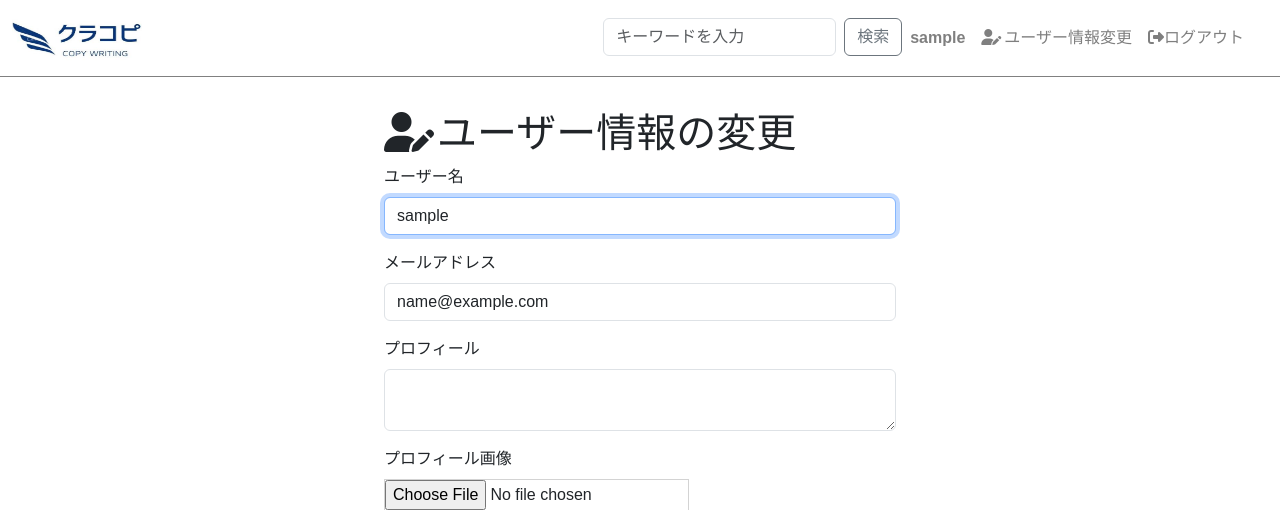
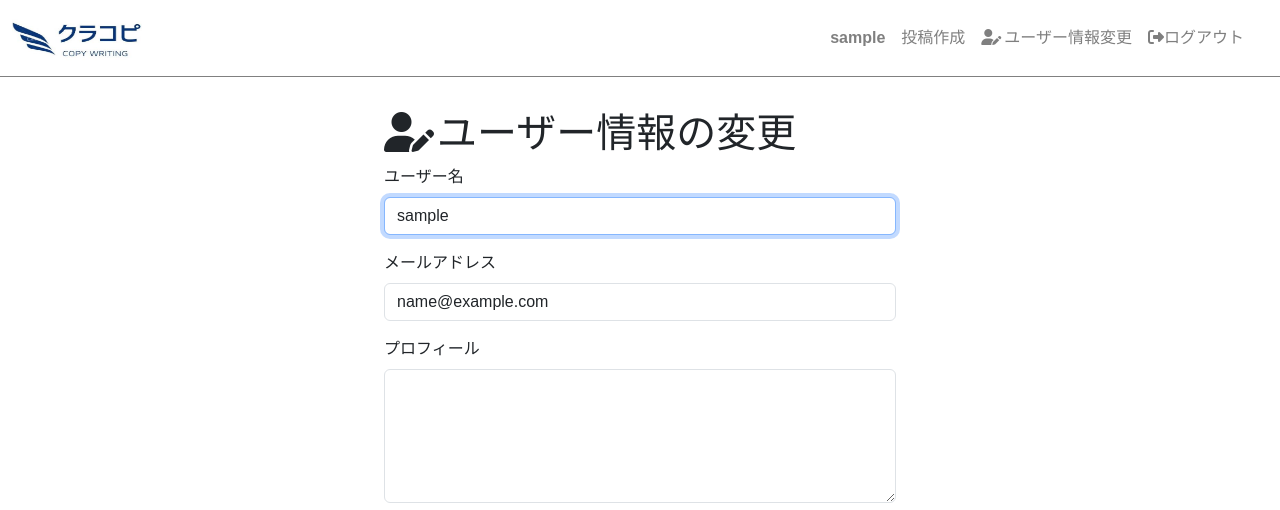
Before and after one commit to Hata224/kh_app, a Rails app: page /users/edit in a window 1280 px wide. Shown: the top 510 px of the page. Run offline with Rails 7, Linux system fonts and the light colour scheme; the visitor is signed in with stand-in values (Sample User, id 1); style sheets or scripts are compiled from the project's sources; some libraries are stand-ins or nearby versions.

Commit message:
[add]ログイン時のヘッダーに新規投稿リンクを追加

```diff
--- a/app/controllers/application_controller.rb
+++ b/app/controllers/application_controller.rb
@@ -2,7 +2,7 @@
 
 class ApplicationController < ActionController::Base
   protect_from_forgery with: :exception
-  before_action :authenticate_user!
+  # before_action :authenticate_user!
   before_action :configure_permitted_parameters, if: :devise_controller?
 
   def after_sign_in_path_for(_resource)
--- a/app/views/devise/registrations/edit.html.erb
+++ b/app/views/devise/registrations/edit.html.erb
@@ -19,7 +19,7 @@
 
 <div class="form-group">
     <%= f.label 'プロフィール' %>
-    <%= f.text_area :profile, autofocus: true, autocomplete: 'profile', class: 'form-control' %>
+    <%= f.text_area :profile, rows: 5,autofocus: true, autocomplete: 'profile', class: 'form-control' %>
   </div>
 
   <div class="form-group">
--- a/app/views/layouts/application.html.erb
+++ b/app/views/layouts/application.html.erb
@@ -21,12 +21,9 @@
   </button>
   <div class="collapse navbar-collapse" id="navbarNavAltMarkup">
     <ul class="navbar-nav ml-auto">
-    <li><form class="form-inline">
-    <input class="form-control mr-sm-2" type="search" placeholder="キーワードを入力" aria-label="Search">
-    <button class="btn btn-outline-secondary my-2 my-sm-0" type="submit">検索</button>
-  </form></li>
       <% if user_signed_in? %>
       <li class="nav-item"><strong><%= link_to current_user.username, pages_show_path, class:"nav-link" %></strong></li>
+       <li class="nav-item"><%= link_to  new_post_path, class:"nav-link" do %>投稿作成</li><% end %>
          <li class="nav-item"><%= link_to  edit_user_registration_path, class:"nav-link" do %><i class="fas fa-user-edit i-user-edit"></i>ユーザー情報変更</li><% end %>
                 <li class="nav-item"><%= link_to destroy_user_session_path, class:"nav-link", method: :delete do %><i class="fas fa-sign-out-alt"></i>ログアウト</li>
                 <% end %>
--- a/app/views/posts/new.html.erb
+++ b/app/views/posts/new.html.erb
@@ -2,7 +2,7 @@
 <div class="col-md-12">
 <h1>投稿作成</h1>
 <div class="new-post">
-<%= render 'form' post: @post %>
+<%= render 'form', post: @post %>
 </div>
 </div>
 </div>
```
